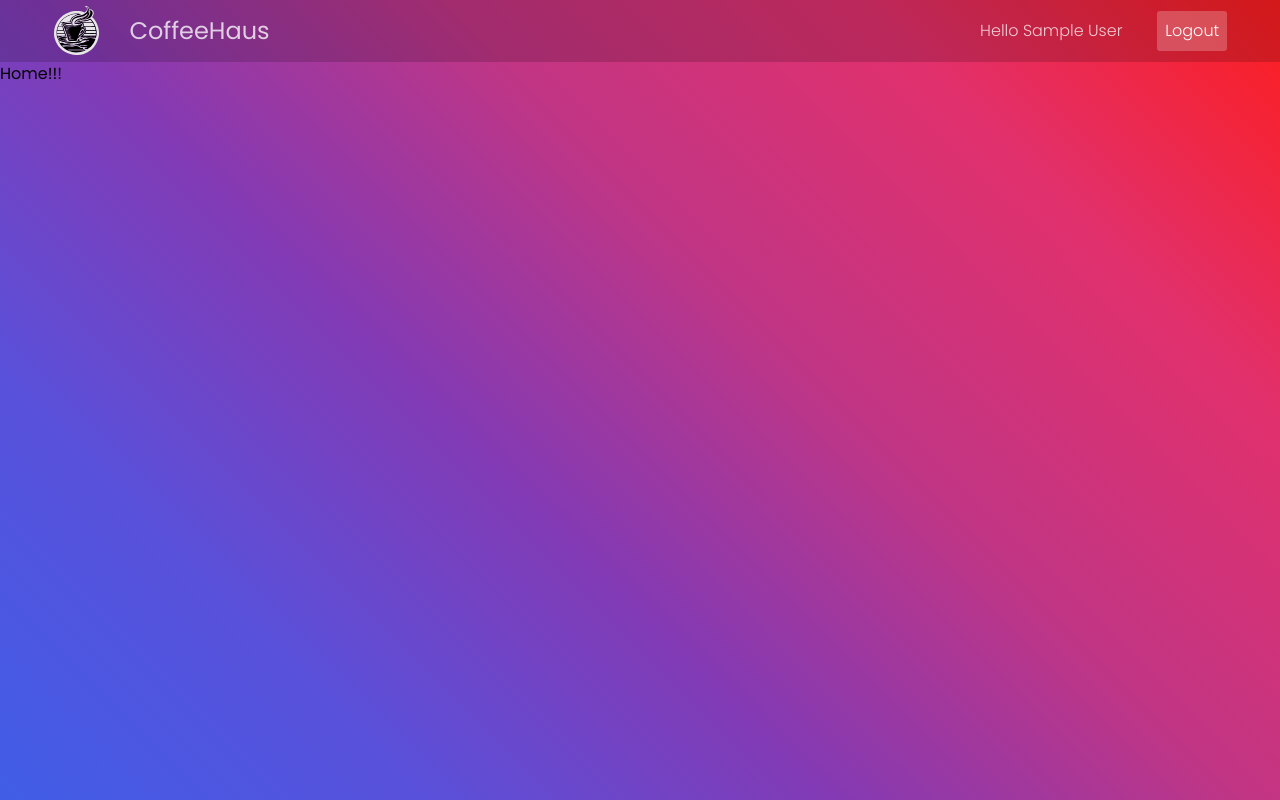
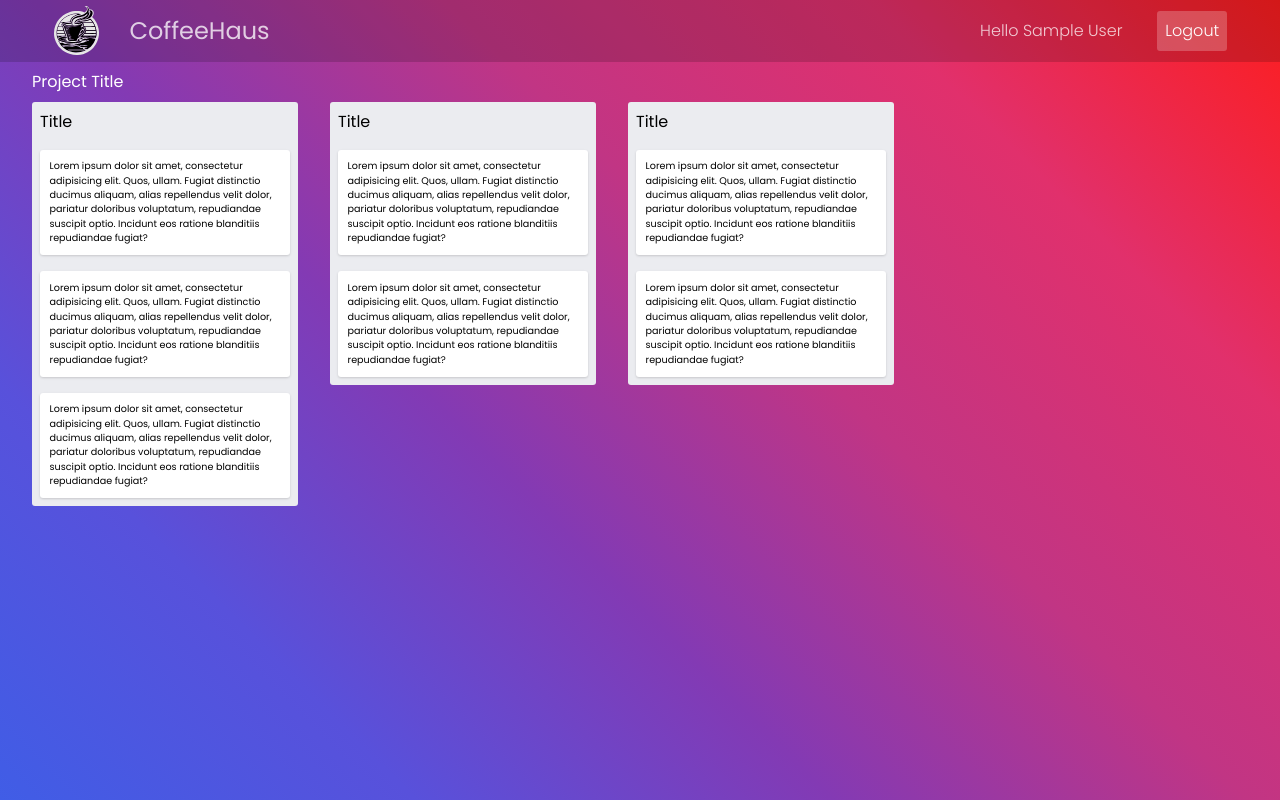
Before and after one commit to Jrwolf99/TrelloClone, a React (Create React App) app: page / in a window 1280 px wide. Built offline with nearby package versions, Linux system fonts and the light colour scheme; no server answers; sample sign-in values are in the browser's storage.

Commit message:
made columns

```diff
--- a/src/App.js
+++ b/src/App.js
@@ -4,13 +4,14 @@ import styled from "styled-components";
 import Navbar from "./components/Navbar";
 
 import { Routes, Route, Navigate } from "react-router-dom";
-import Home from "./components/Home";
+import Home from "./components/Home/Home";
 import Login from "./components/Login";
 import Signup from "./components/Signup";
 import { useAuthContext } from "./hooks/useAuthContext";
 
 const StyledApp = styled.div`
   height: 100vh;
+  overflow: hidden;
   background: linear-gradient(
     45deg,
     #405de6,
--- a/src/components/Home.jsx
+++ /dev/null
@@ -1,7 +0,0 @@
-import React from 'react'
-
-export default function Home() {
-    return (
-        <div>Home!!!</div>
-    )
-}
--- /dev/null
+++ b/src/components/Home/Home.jsx
@@ -0,0 +1,85 @@
+import React, { useState } from 'react'
+import styled from "styled-components";
+
+
+
+const StyledProjectInfo = styled.div`
+    color: white;
+    display: flex;
+    justify-content: left;
+    align-items: center;
+    &>h2 {
+        font-size: 1rem;
+        margin: .5rem 2rem;
+    }
+`;
+
+
+const StyledHome = styled.div`
+    display: flex;
+    align-items: flex-start;
+    overflow: auto;
+    padding-right: 2em;
+`;
+
+
+
+const StyledTrelloColumn = styled.div`
+    background-color: #ebecf0;
+    border-radius: 3px;
+    display: flex;
+    flex-direction: column;
+    margin-left: 2rem;
+    margin-bottom: 1rem;
+    &>h2 {
+        margin: 0.5rem;
+        font-size: 1rem;
+    }
+`;
+
+
+const StyledTrelloCard = styled.div`
+    width: 250px;
+    font-size: .6rem;
+    background-color: white;
+    margin: .5rem;
+    padding: 1em;
+    border-radius: 3px;
+    box-shadow: rgba(0, 0, 0, 0.1) 0px 1px 3px 0px, rgba(0, 0, 0, 0.06) 0px 1px 2px 0px;
+`;
+
+export default function Home() {
+    return (
+        <>
+            <StyledProjectInfo><h2>Project Title</h2></StyledProjectInfo>
+            <StyledHome>
+                <StyledTrelloColumn>
+                    <h2>Title</h2>
+                    <StyledTrelloCard>
+                        Lorem ipsum dolor sit amet, consectetur adipisicing elit. Quos, ullam. Fugiat distinctio ducimus aliquam, alias repellendus velit dolor, pariatur doloribus voluptatum, repudiandae suscipit optio. Incidunt eos ratione blanditiis repudiandae fugiat?
+                    </StyledTrelloCard>       <StyledTrelloCard>
+                        Lorem ipsum dolor sit amet, consectetur adipisicing elit. Quos, ullam. Fugiat distinctio ducimus aliquam, alias repellendus velit dolor, pariatur doloribus voluptatum, repudiandae suscipit optio. Incidunt eos ratione blanditiis repudiandae fugiat?
+                    </StyledTrelloCard>       <StyledTrelloCard>
+                        Lorem ipsum dolor sit amet, consectetur adipisicing elit. Quos, ullam. Fugiat distinctio ducimus aliquam, alias repellendus velit dolor, pariatur doloribus voluptatum, repudiandae suscipit optio. Incidunt eos ratione blanditiis repudiandae fugiat?
+                    </StyledTrelloCard>
+                </StyledTrelloColumn>
+                <StyledTrelloColumn>
+                    <h2>Title</h2>
+                    <StyledTrelloCard>
+                        Lorem ipsum dolor sit amet, consectetur adipisicing elit. Quos, ullam. Fugiat distinctio ducimus aliquam, alias repellendus velit dolor, pariatur doloribus voluptatum, repudiandae suscipit optio. Incidunt eos ratione blanditiis repudiandae fugiat?
+                    </StyledTrelloCard>       <StyledTrelloCard>
+                        Lorem ipsum dolor sit amet, consectetur adipisicing elit. Quos, ullam. Fugiat distinctio ducimus aliquam, alias repellendus velit dolor, pariatur doloribus voluptatum, repudiandae suscipit optio. Incidunt eos ratione blanditiis repudiandae fugiat?
+                    </StyledTrelloCard>
+                </StyledTrelloColumn>
+                <StyledTrelloColumn>
+                    <h2>Title</h2>
+                    <StyledTrelloCard>
+                        Lorem ipsum dolor sit amet, consectetur adipisicing elit. Quos, ullam. Fugiat distinctio ducimus aliquam, alias repellendus velit dolor, pariatur doloribus voluptatum, repudiandae suscipit optio. Incidunt eos ratione blanditiis repudiandae fugiat?
+                    </StyledTrelloCard>       <StyledTrelloCard>
+                        Lorem ipsum dolor sit amet, consectetur adipisicing elit. Quos, ullam. Fugiat distinctio ducimus aliquam, alias repellendus velit dolor, pariatur doloribus voluptatum, repudiandae suscipit optio. Incidunt eos ratione blanditiis repudiandae fugiat?
+                    </StyledTrelloCard>
+                </StyledTrelloColumn>
+            </StyledHome>
+        </>
+    )
+}
--- a/src/globalstyles/fonts.css
+++ /dev/null
@@ -1,11 +0,0 @@
-
-@import url('https://fonts.googleapis.com/css2?family=Poppins:wght@100;200;300;400;500;600;700;800;900&display=swap');
-
-
-body {
-    font-family: Poppins, sans-serif;
-}
-
-h2 {
-    font-weight: 400;
-}
--- /dev/null
+++ b/src/globalstyles/index.css
@@ -0,0 +1,39 @@
+
+@import url('https://fonts.googleapis.com/css2?family=Poppins:wght@100;200;300;400;500;600;700;800;900&display=swap');
+
+
+body {
+    font-family: Poppins, sans-serif;
+}
+
+h2 {
+    font-weight: 400;
+}
+
+
+
+.section::-webkit-scrollbar-thumb {
+    background-image: linear-gradient(180deg, #D0368A 0%, #708AD4 99%);
+    box-shadow: inset 2px 2px 5px 0 rgba(#fff, 0.5);
+    border-radius: 100px;
+}
+
+
+*::-webkit-scrollbar-track
+{
+	margin: .4rem;
+	border-radius: 3px;
+	background-color: #f5f5f500;
+}
+
+*::-webkit-scrollbar
+{
+	width: 12px;
+	background-color: #f5f5f500;
+}
+
+*::-webkit-scrollbar-thumb
+{
+	border-radius: 3px;
+	background-color: rgba(255, 255, 255, 0.441);
+}
--- a/src/index.js
+++ b/src/index.js
@@ -2,7 +2,7 @@ import React from "react";
 import ReactDOM from "react-dom";
 import App from "./App";
 import "./globalstyles/reset.css";
-import "./globalstyles/fonts.css";
+import "./globalstyles/index.css";
 
 import { AuthContextProvider } from "./context/AuthContext";
 import { BrowserRouter } from "react-router-dom";
```
